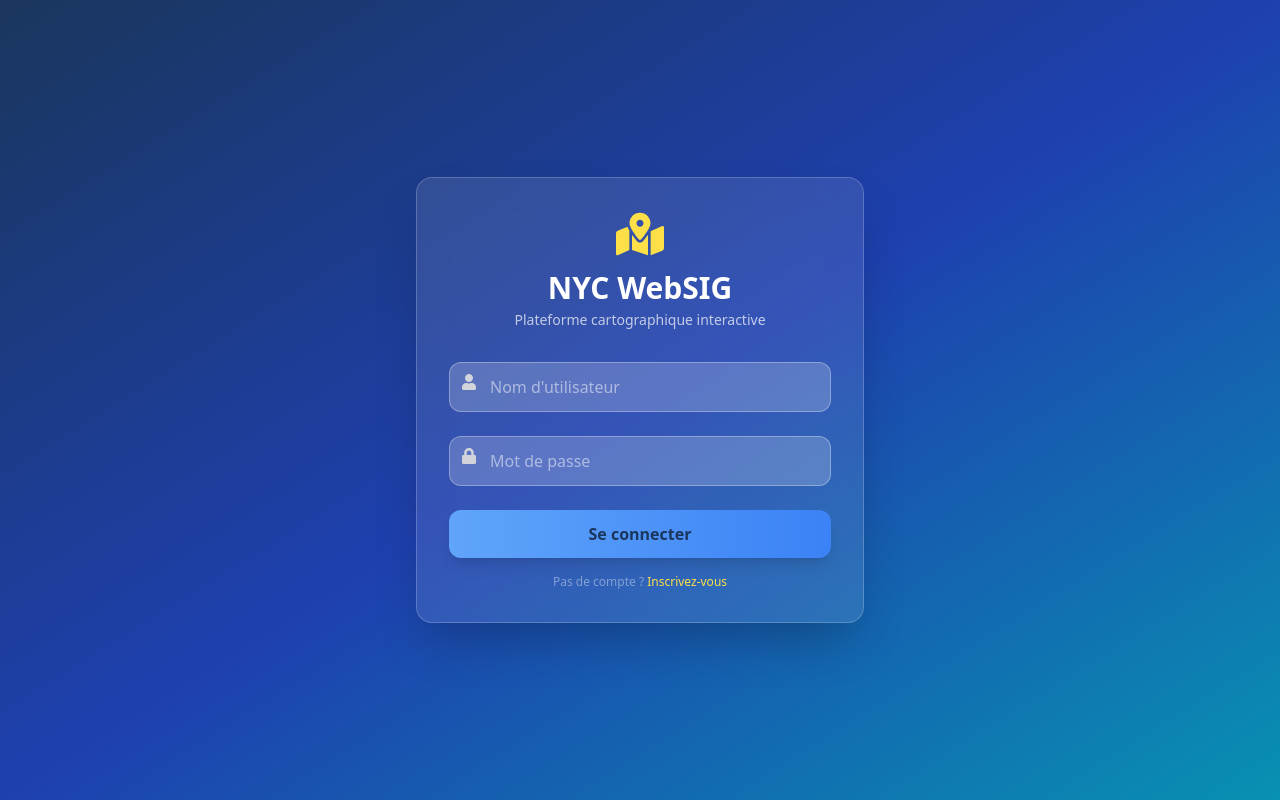
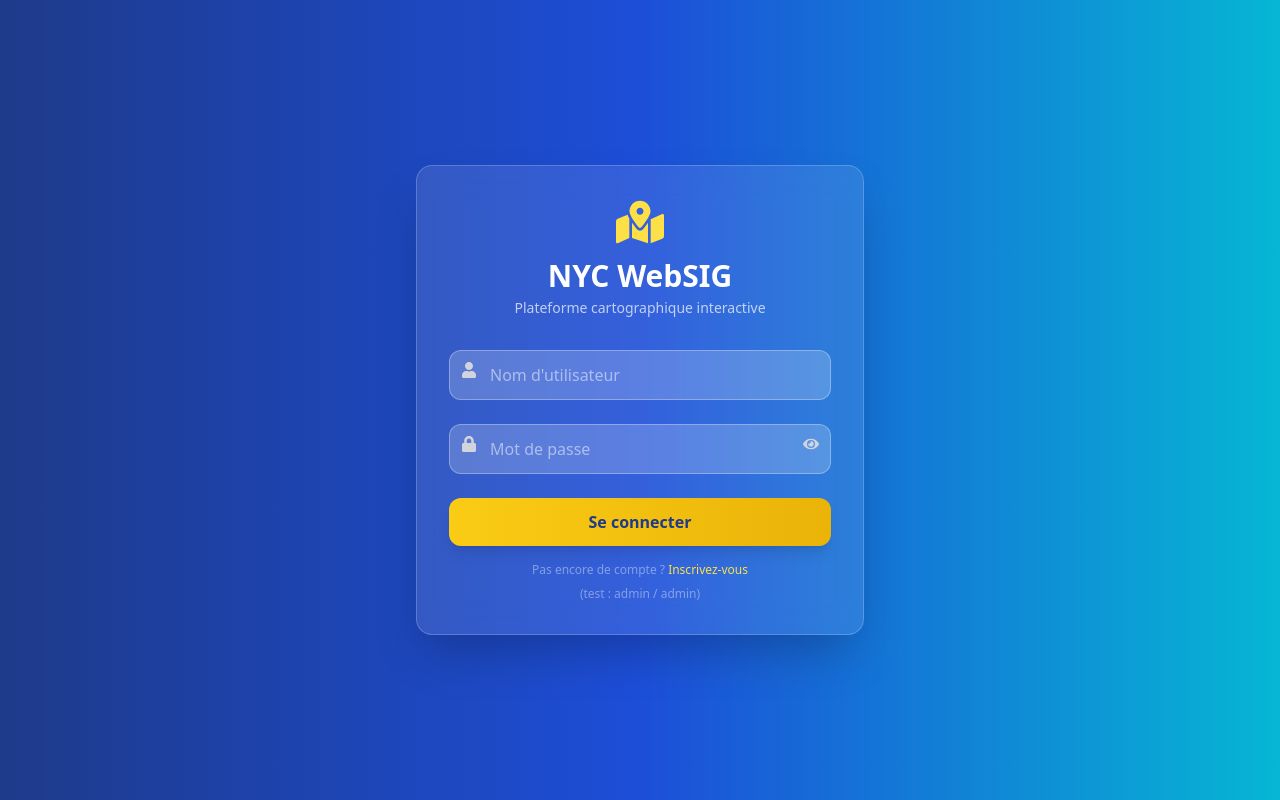
Before and after one commit to Nantenaina12/NewYork-websig, a React (Vite) app in the folder frontend/: page /login in a window 1280 px wide. Built offline with nearby package versions, Linux system fonts and the light colour scheme; no server answers.

Commit message:
Login avec oeil

```diff
--- a/frontend/src/pages/Login.jsx
+++ b/frontend/src/pages/Login.jsx
@@ -1,12 +1,15 @@
 import React, { useState } from 'react';
 import { useAuth } from '../context/AuthContext';
-import { useNavigate } from 'react-router-dom';
-import { FaUser, FaLock, FaMapMarkedAlt } from 'react-icons/fa';
+import { useNavigate, Link } from 'react-router-dom';
+import { FaUser, FaLock, FaMapMarkedAlt, FaEye, FaEyeSlash } from 'react-icons/fa';
+
+const API_URL = import.meta.env.VITE_API_URL || 'http://localhost:8000';
 
 const Login = () => {
   const [username, setUsername] = useState('');
   const [password, setPassword] = useState('');
   const [error, setError] = useState('');
+  const [showPassword, setShowPassword] = useState(false);
   const { login } = useAuth();
   const navigate = useNavigate();
 
@@ -22,7 +25,7 @@ const Login = () => {
   };
 
   return (
-    <div className="min-h-screen flex items-center justify-center bg-gradient-to-br from-nyc-blue via-blue-800 to-cyan-600 p-4">
+    <div className="min-h-screen flex items-center justify-center bg-gradient-to-r from-blue-900 via-blue-700 to-cyan-500 p-4">
       <div className="w-full max-w-md">
         <div className="bg-white/10 backdrop-blur-lg p-8 rounded-2xl shadow-2xl border border-white/20">
           <div className="text-center mb-8">
@@ -48,13 +51,20 @@ const Login = () => {
             <div className="relative">
               <FaLock className="absolute left-3 top-3 text-gray-300" />
               <input
-                type="password"
+                type={showPassword ? 'text' : 'password'}
                 placeholder="Mot de passe"
                 value={password}
                 onChange={(e) => setPassword(e.target.value)}
-                className="w-full pl-10 pr-4 py-3 bg-white/20 border border-white/30 rounded-xl text-white placeholder-white/50 focus:outline-none focus:ring-2 focus:ring-yellow-400 transition"
+                className="w-full pl-10 pr-12 py-3 bg-white/20 border border-white/30 rounded-xl text-white placeholder-white/50 focus:outline-none focus:ring-2 focus:ring-yellow-400 transition"
                 required
               />
+              <button
+                type="button"
+                onClick={() => setShowPassword(!showPassword)}
+                className="absolute right-3 top-3 text-gray-300 hover:text-white transition"
+              >
+                {showPassword ? <FaEyeSlash /> : <FaEye />}
+              </button>
             </div>
 
             {error && (
@@ -65,14 +75,21 @@ const Login = () => {
 
             <button
               type="submit"
-              className="w-full bg-gradient-to-r from-blue-400 to-blue-500 hover:from-green-500 hover:to-green-600 text-nyc-blue font-bold py-3 px-4 rounded-xl transition duration-200 shadow-lg hover:shadow-xl"
+              className="w-full bg-gradient-to-r from-yellow-400 to-yellow-500 hover:from-yellow-500 hover:to-yellow-600 text-blue-900 font-bold py-3 px-4 rounded-xl transition duration-200 shadow-lg hover:shadow-xl"
             >
               Se connecter
             </button>
           </form>
+
           <p className="text-white/40 text-xs text-center mt-4">
-  Pas de compte ? <a href="/register" className="text-yellow-300 hover:underline">Inscrivez-vous</a>
-</p>
+            Pas encore de compte ?{' '}
+            <Link to="/register" className="text-yellow-300 hover:underline">
+              Inscrivez-vous
+            </Link>
+          </p>
+          <p className="text-white/40 text-xs text-center mt-2">
+            (test : admin / admin)
+          </p>
         </div>
       </div>
     </div>
```
